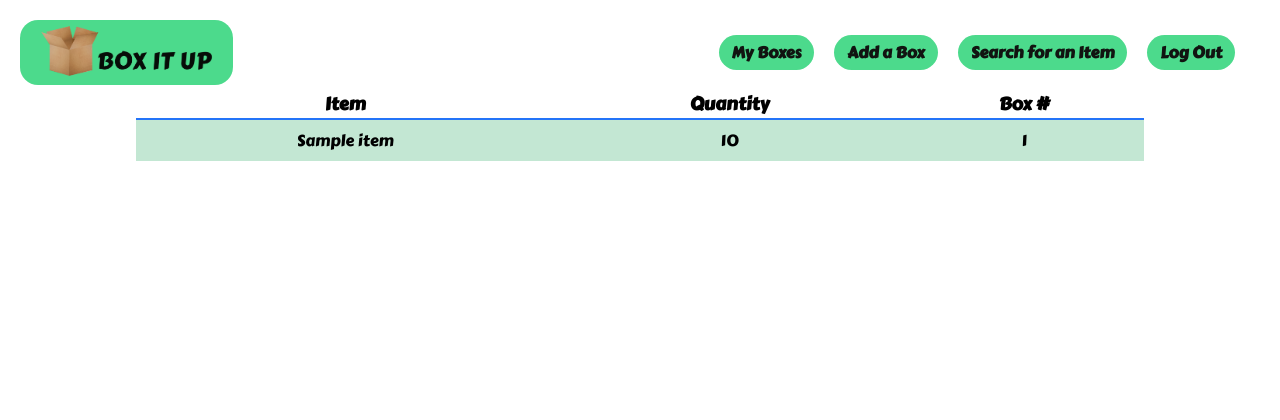
After one commit to rhkearns/boxitup2, a Django app: page /items/index/ in a window 1280 px wide. The commit adds this page. Shown: the top 420 px of the page. Run offline with Django 3.2, Linux system fonts and the light colour scheme; a user stored in the database is signed in; tables that the repository leaves empty hold one stand-in row (values such as "Sample post").

Commit message:
add item index

```diff
--- a/main_app/models.py
+++ b/main_app/models.py
@@ -31,6 +31,7 @@ class Item(models.Model):
   name = models.CharField(max_length=30)
   quantity = models.IntegerField()
   box = models.ForeignKey(Box, on_delete=models.CASCADE)
+  user = models.ForeignKey(User, on_delete=models.CASCADE)
 
   def __str__(self):
     return f"{self.name}: {self.quantity}"
--- /dev/null
+++ b/main_app/static/css/items-index.css
@@ -0,0 +1,35 @@
+.items-list{
+  width: 80%;
+  min-width: 360px;
+  display: flex;
+  flex-direction: column;
+  justify-content: center;
+  align-items: center;
+  margin-left: auto;
+  margin-right: auto;
+  margin-bottom: 20px;
+}
+
+table {
+  width: calc(100% - 16px);
+  text-align: left;
+  border-collapse: collapse;
+  margin: 0 8px;
+}
+
+td {
+  padding: 8px 5px;
+  font-size: var(--font-reg);
+  text-align: center;
+}
+
+th {
+  font-size: var(--font-l);
+  padding: 5px 5px 0;
+  border-bottom: rgb(36, 116, 248) solid 2px;
+  text-align: center;
+}
+
+tr:nth-child(even) {
+  background-color:rgba(59, 175, 111, 0.3);
+}
--- a/main_app/templates/base.html
+++ b/main_app/templates/base.html
@@ -32,6 +32,7 @@
         {% if user.is_authenticated %}
         <li><a href="{% url 'boxes_index' %}">My Boxes</a></li>
         <li><a href="{% url 'boxes_create' %}">Add a Box</a></li>
+        <li><a href="{% url 'items_index' %}">Search for an Item</a></li>
         <li><a href="{% url 'logout' %}">Log Out</a></li>
         {% else %}
         <li><a href="{% url 'login' %}">Login</a></li>
--- /dev/null
+++ b/main_app/templates/items/index.html
@@ -0,0 +1,21 @@
+{% extends 'base.html' %}
+{% load static %}
+
+{% block head %}
+<link rel="stylesheet" type="text/css" href="{% static 'css/items-index.css' %}">
+{% endblock  %}
+
+{% block content %}
+<div class="items-list">
+  <table>
+    <tr><th>Item</th><th>Quantity</th><th>Box #</th></tr>
+    {% for item in items %}
+    <tr>
+      <td>{{item.name}}</td>
+      <td>{{item.quantity}}</td>
+      <td>{{item.box}}</td>
+    </tr>
+  {% endfor %}
+  </table>
+</div>
+{% endblock  %}
--- a/main_app/urls.py
+++ b/main_app/urls.py
@@ -11,5 +11,6 @@ urlpatterns = [
   path('boxes/<int:box_id>/add_item', views.add_item, name='add_item'),
   path('boxes/<int:box_id>/delete_item/<int:item_id>/', views.delete_item, name='delete_item'),
   path('boxes/<int:box_id>/close', views.close_box, name="close_box"),
+  path('items/index/', views.items_index, name="items_index"),
   path('accounts/signup/', views.signup, name='signup'),
 ]
--- a/main_app/views.py
+++ b/main_app/views.py
@@ -61,6 +61,15 @@ def close_box(request, box_id):
   box.save()
   return redirect('boxes_detail', box_id=box_id)
 
+@login_required
+def items_index(request):
+  items = Item.objects.filter(user=request.user)
+  return render(request, 'items/index.html', {'items': items })
+
+def search_items(request):
+  items = Item.objects.filter(user=request.user)
+  return render(request, 'items_search', {'items': items})
+
 def signup(request):
   error_message = ''
   if request.method == 'POST':
```
Also changed, not shown: main_app/migrations/0004_item_user.py (added).
